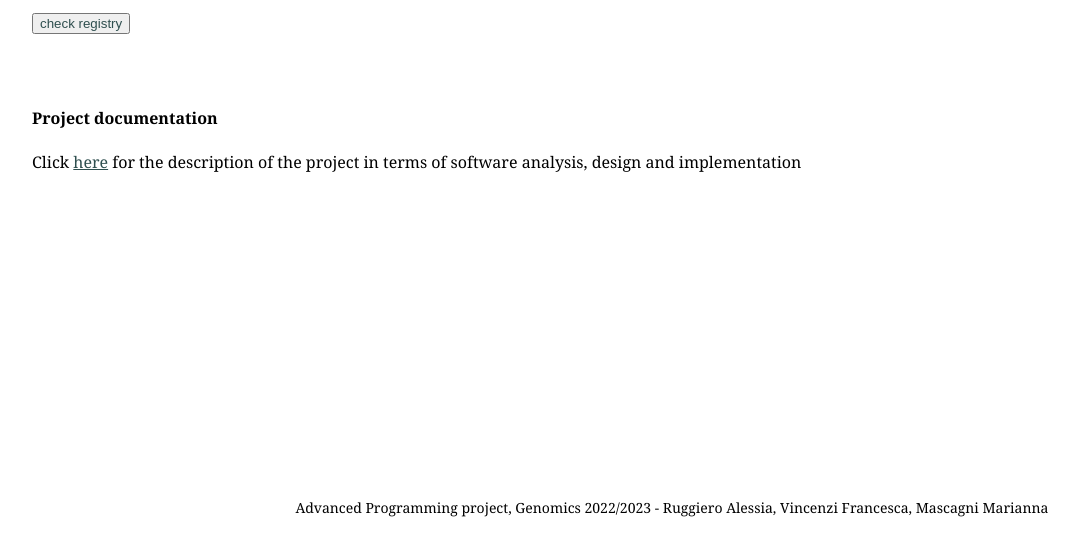
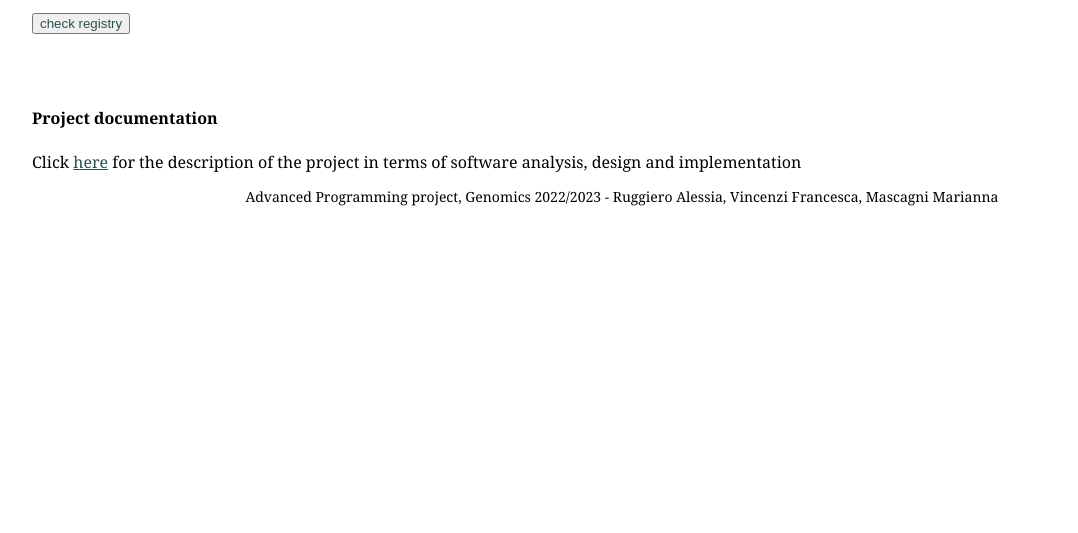
Before and after one commit to mmarimmasca/Advanced-Programming-Project, a Flask app: page / in a window 1280 px wide. Shown: the part 267-800 px from the top of the page, without its empty margins (18-1096 px from the left). Run offline with Flask 2, Linux system fonts and the light colour scheme; parts of the project's set-up code (start-up, migrations or seed data) failed here and were passed over.

Commit message:
Update homepage.html

```diff
--- a/project/templates/homepage.html
+++ b/project/templates/homepage.html
@@ -26,8 +26,7 @@
     <p> Click <a style="color:#2F4F4F" target="_blank" href="./project_document">here</a> for the description of the project in terms of software analysis, design and implementation </p>
 
 
-    <div style="position:relative">
-    <p style="position:fixed;bottom:2px;width:100%;font-size:14px;font-color:#696969:;text-align:center; background-color:white; "> Advanced Programming project, Genomics 2022/2023 - Ruggiero Alessia, Vincenzi Francesca, Mascagni Marianna  </p></div>
+    <p style="position:relative;bottom:2px;width:100%;font-size:14px;font-color:#696969:;text-align:center; background-color:white; "> Advanced Programming project, Genomics 2022/2023 - Ruggiero Alessia, Vincenzi Francesca, Mascagni Marianna  </p></div>
 
 
     </body>
```
